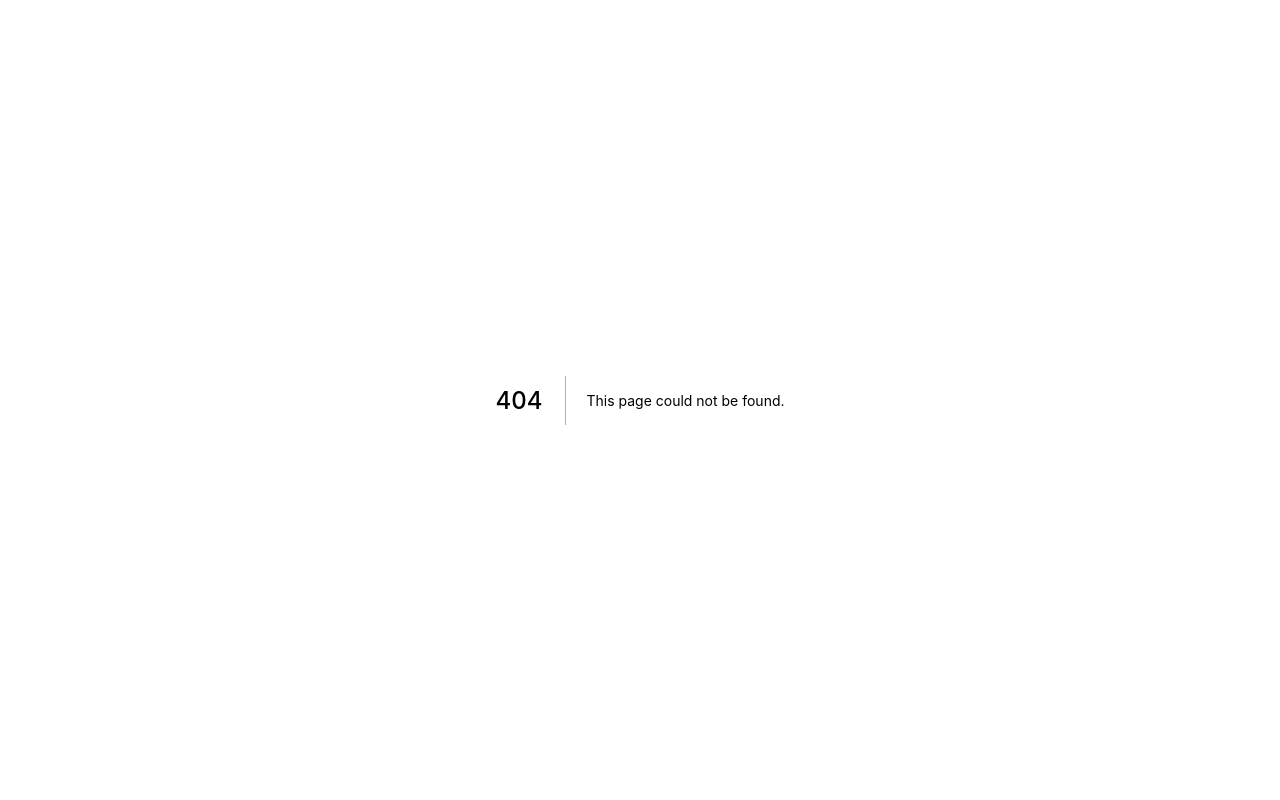
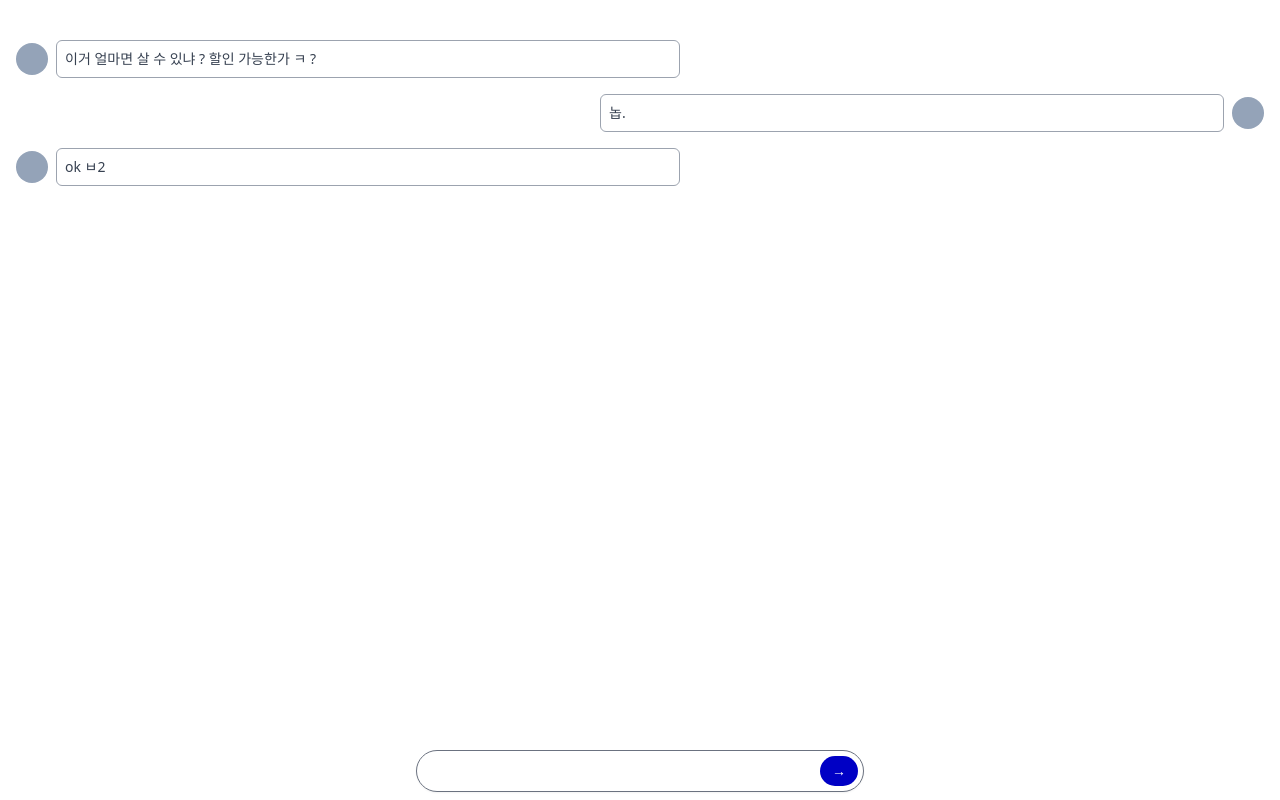
Before and after one commit to hyemin23/livestore, a Next.js app: page /chats/1 in a window 1280 px wide. Before the commit this address had no page. Built offline with nearby package versions, Linux system fonts and the light colour scheme.

Commit message:
layout : profile layout & community

```diff
--- /dev/null
+++ b/pages/chats/[id].tsx
@@ -0,0 +1,44 @@
+import type { NextPage } from "next";
+
+const ChatDetail: NextPage = () => {
+  return (
+    <div className="py-10 px-4 space-y-4">
+      <div className="flex items-center space-x-2">
+        <div className="w-8 h-8 rounded-full bg-slate-400" />
+        <div className="w-1/2 text-sm text-gray-700 p-2 border border-gray-400 rounded-md">
+          <p>이거 얼마면 살 수 있냐 ? 할인 가능한가 ㅋ ?</p>
+        </div>
+      </div>
+
+      <div className="flex items-center space-x-2 flex-row-reverse space-x-reverse">
+        <div className="w-8 h-8 rounded-full bg-slate-400" />
+        <div className="w-1/2 text-sm text-gray-700 p-2 border border-gray-400 rounded-md">
+          놉.
+        </div>
+      </div>
+
+      <div className="flex items-center space-x-2">
+        <div className="w-8 h-8 rounded-full bg-slate-400" />
+        <div className="w-1/2 text-sm text-gray-700 p-2 border border-gray-400 rounded-md">
+          ok ㅂ2
+        </div>
+      </div>
+
+      <div className="fixed w-full mx-auto max-w-md bottom-2 inset-x-0">
+        <div className="relative flex items-center">
+          <input
+            type="text"
+            className="shadow-sm rounded-full w-full pr-12 focus:ring-primary focus:outline-none focus:border-primary"
+          />
+          <div className="absolute inset-y-0 flex py-1.5 pr-1.5 right-0">
+            <button className="flex items-center bg-primary rounded-full px-3 text-sm text-white hover:bg-white hover:text-primary hover:border hover:border-primary hover:ring-2 hover:ring-offset-2 hover:ring-primary">
+              &rarr;
+            </button>
+          </div>
+        </div>
+      </div>
+    </div>
+  );
+};
+
+export default ChatDetail;
--- /dev/null
+++ b/pages/profile.tsx
@@ -0,0 +1,7 @@
+import React from "react";
+
+const Profile = () => {
+  return <div></div>;
+};
+
+export default Profile;
```
Also changed, not shown: pages/chats/index.tsx (renamed from pages/chats.tsx).
